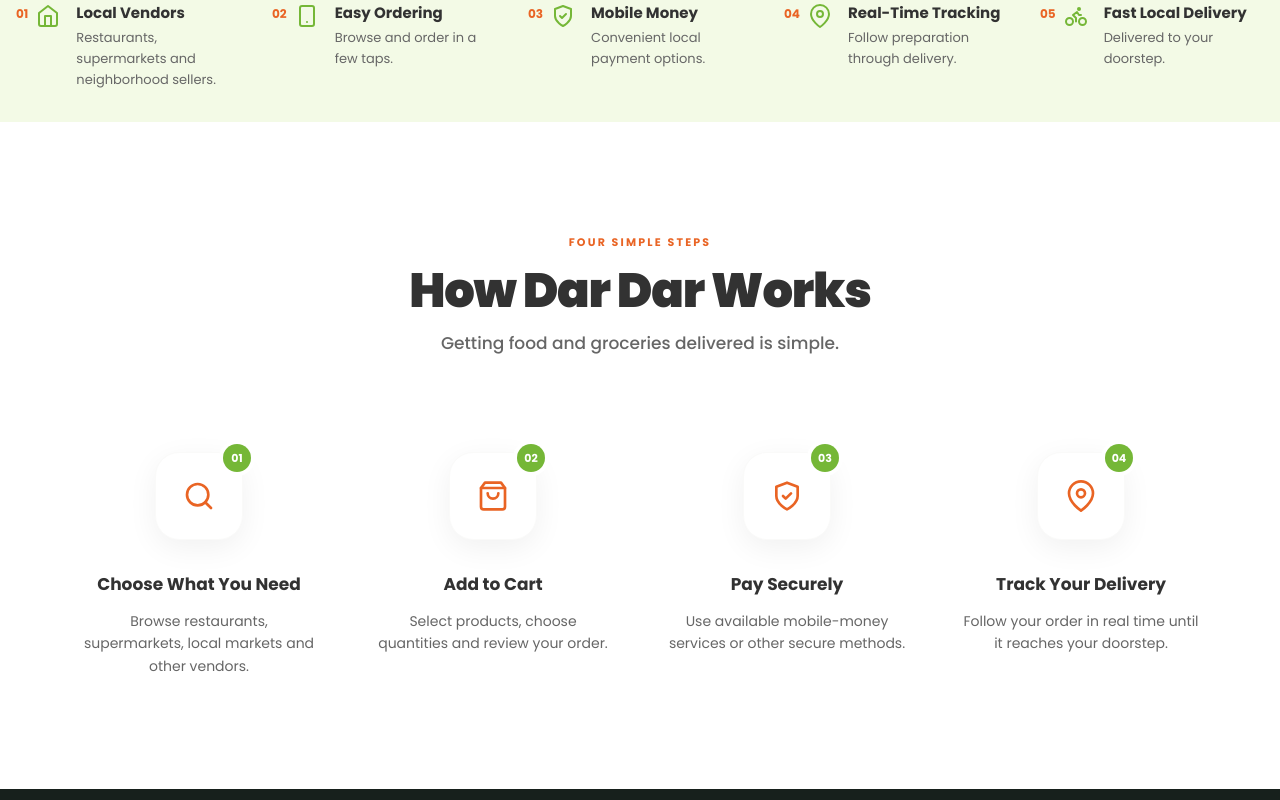
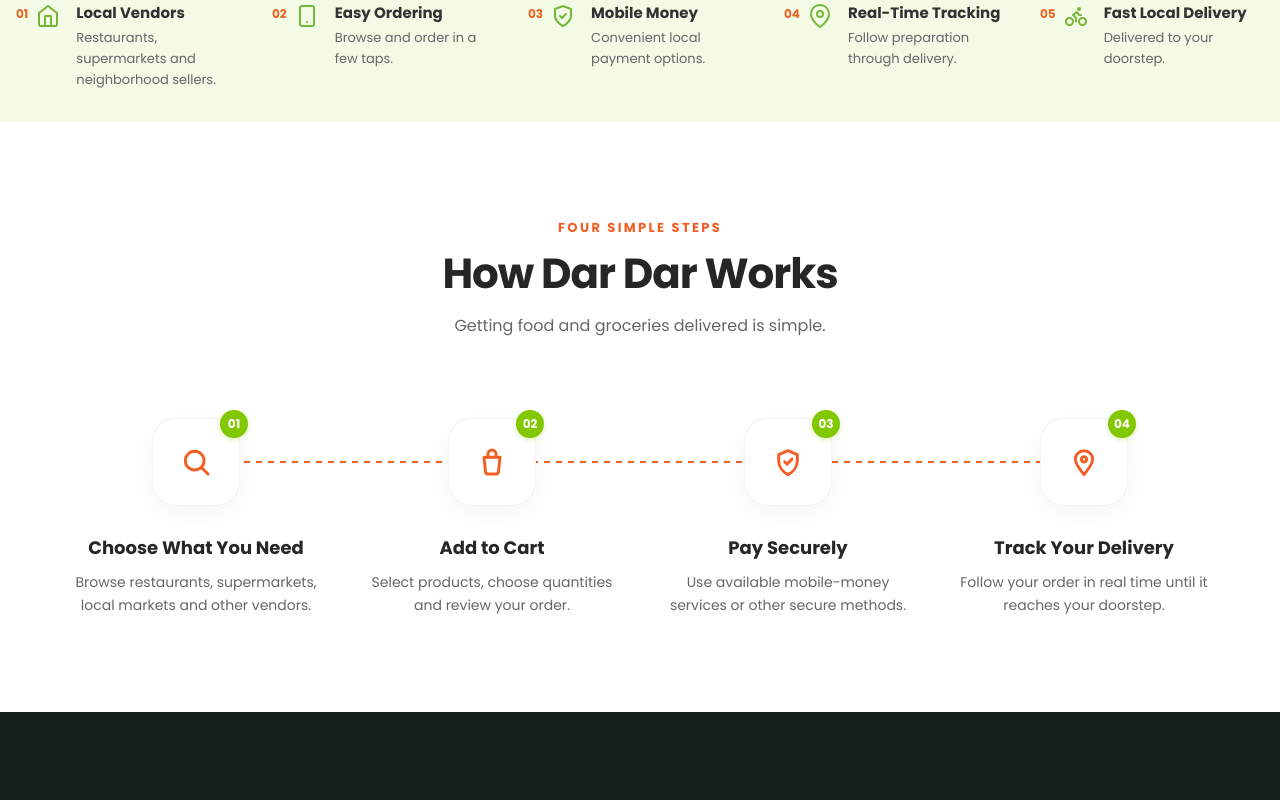
Before and after one commit to hrmrakib/Beboko-Web, a Next.js app: page / in a window 1280 px wide. Shown: the part 960-1760 px from the top of the page. Built offline with nearby package versions, Linux system fonts and the light colour scheme.

Commit message:
feat: add HowItWorks, LocalDelivery, Map, Categories, and Connectivity sections

```diff
--- a/src/components/sections/CategoriesSection.tsx
+++ b/src/components/sections/CategoriesSection.tsx
@@ -9,7 +9,7 @@
 
           {/* Left Side: Content */}
           <div className="order-1">
-            <h2 className="text-[11px] font-bold text-[#E96424] tracking-[0.2em] uppercase mb-4">
+            <h2 className="text-base font-bold text-[#E96424] tracking-[0.2em] uppercase mb-4">
               Shop local
             </h2>
             <h3 className="text-[2.5rem] md:text-5xl font-black text-[#323232] mb-6 leading-[1.6] tracking-tight">
--- a/src/components/sections/HowItWorksSection.tsx
+++ b/src/components/sections/HowItWorksSection.tsx
@@ -1,6 +1,74 @@
 import React from 'react';
 import { Container } from '../layout/Container';
-import { SearchIcon, BagIcon, ShieldCheckIcon, MapPinIcon } from '../ui/Icons';
+
+// Exact Figma SVGs matching stroke, geometry, and color of original design
+function SearchStepIcon({ className = 'w-7 h-7 sm:w-8 sm:h-8 text-[#F35E24]' }: { className?: string }) {
+  return (
+    <svg
+      viewBox="0 0 24 24"
+      fill="none"
+      stroke="currentColor"
+      strokeWidth="2.2"
+      strokeLinecap="round"
+      strokeLinejoin="round"
+      className={className}
+    >
+      <circle cx="11" cy="11" r="7" />
+      <line x1="16.5" y1="16.5" x2="21" y2="21" />
+    </svg>
+  );
+}
+
+function BagStepIcon({ className = 'w-7 h-7 sm:w-8 sm:h-8 text-[#F35E24]' }: { className?: string }) {
+  return (
+    <svg
+      viewBox="0 0 24 24"
+      fill="none"
+      stroke="currentColor"
+      strokeWidth="2.2"
+      strokeLinecap="round"
+      strokeLinejoin="round"
+      className={className}
+    >
+      <path d="M6 8.5h12l-1.2 11.2a1.8 1.8 0 0 1-1.8 1.3H9a1.8 1.8 0 0 1-1.8-1.3L6 8.5z" />
+      <path d="M9 8.5V6a3 3 0 0 1 6 0v2.5" />
+    </svg>
+  );
+}
+
+function ShieldStepIcon({ className = 'w-7 h-7 sm:w-8 sm:h-8 text-[#F35E24]' }: { className?: string }) {
+  return (
+    <svg
+      viewBox="0 0 24 24"
+      fill="none"
+      stroke="currentColor"
+      strokeWidth="2.2"
+      strokeLinecap="round"
+      strokeLinejoin="round"
+      className={className}
+    >
+      <path d="M12 21.5c-4.5-2.2-7-6.5-7-10.5V6.5l7-3 7 3V11c0 4-2.5 8.3-7 10.5z" />
+      <path d="M9.5 11.8l1.8 1.8 3.7-3.8" />
+    </svg>
+  );
+}
+
+function MapPinStepIcon({ className = 'w-7 h-7 sm:w-8 sm:h-8 text-[#F35E24]' }: { className?: string }) {
+  return (
+    <svg
+      viewBox="0 0 24 24"
+      fill="none"
+      stroke="currentColor"
+      strokeWidth="2.2"
+      strokeLinecap="round"
+      strokeLinejoin="round"
+      className={className}
+    >
+      <path d="M12 21.5c-4-4.8-6.5-8.2-6.5-11.5a6.5 6.5 0 1 1 13 0c0 3.3-2.5 6.7-6.5 11.5z" />
+      <circle cx="12" cy="10" r="2" />
+    </svg>
+  );
+}
 
 export function HowItWorksSection() {
   const steps = [
@@ -8,65 +76,100 @@
       id: '01',
       title: 'Choose What You Need',
       description: 'Browse restaurants, supermarkets, local markets and other vendors.',
-      icon: <SearchIcon className="w-8 h-8 text-[#E96424]" />,
+      icon: <SearchStepIcon />,
     },
     {
       id: '02',
       title: 'Add to Cart',
       description: 'Select products, choose quantities and review your order.',
-      icon: <BagIcon className="w-8 h-8 text-[#E96424]" />,
+      icon: <BagStepIcon />,
     },
     {
       id: '03',
       title: 'Pay Securely',
       description: 'Use available mobile-money services or other secure methods.',
-      icon: <ShieldCheckIcon className="w-8 h-8 text-[#E96424]" />,
+      icon: <ShieldStepIcon />,
     },
     {
       id: '04',
       title: 'Track Your Delivery',
       description: 'Follow your order in real time until it reaches your doorstep.',
-      icon: <MapPinIcon className="w-8 h-8 text-[#E96424]" />,
-    }
+      icon: <MapPinStepIcon />,
+    },
   ];
 
   return (
-    <section id="how-it-works" className="py-20 lg:py-28 bg-white">
+    <section id="how-it-works" className="py-16 sm:py-20 lg:py-24 bg-white">
       <Container>
-        <div className="text-center max-w-2xl mx-auto mb-16 lg:mb-24 px-4">
-          <h2 className="text-[11px] font-bold text-[#E96424] tracking-[0.2em] uppercase mb-4">
-            Four Simple Steps
+        {/* Section Header */}
+        <div className="text-center max-w-2xl mx-auto mb-14 sm:mb-16 lg:mb-20 px-4">
+          <p className="text-[12px] sm:text-[13px] font-bold text-[#F35E24] tracking-[0.18em] uppercase mb-2.5">
+            FOUR SIMPLE STEPS
+          </p>
+          <h2 className="text-3xl sm:text-4xl lg:text-[42px] font-bold text-[#262626] mb-3 sm:mb-3.5 tracking-tight leading-tight">
+            How Dar Dar Works
           </h2>
-          <h3 className="text-[2.5rem] md:text-5xl font-black text-[#323232] mb-4 tracking-tight">
-            How Dar Dar Works
-          </h3>
-          <p className="text-[#666666] text-[17px] font-medium">
+          <p className="text-[#666666] text-[15px] sm:text-[16px] font-normal leading-normal">
             Getting food and groceries delivered is simple.
           </p>
         </div>
 
+        {/* Steps Container */}
         <div className="relative max-w-6xl mx-auto">
-          {/* Connecting dashed line - hidden on mobile, visible on lg screens */}
-          <div className="hidden lg:block absolute top-[44px] left-[12%] right-[12%] h-[2px] border-t-2 border-dashed border-[#E96424]/40 -z-10"></div>
+          {/* Desktop Connecting Dashed Line: connects center of Step 1 to center of Step 4 */}
+          <div
+            aria-hidden="true"
+            className="hidden lg:block absolute top-[44px] left-[12.5%] right-[12.5%] -translate-y-1/2 z-0 pointer-events-none"
+          >
+            <svg
+              className="w-full h-[2px] block overflow-visible"
+            >
+              <line
+                x1="0"
+                y1="1"
+                x2="100%"
+                y2="1"
+                stroke="#F35E24"
+                strokeWidth="2"
+                strokeDasharray="6 6"
+              />
+            </svg>
+          </div>
 
-          <div className="grid grid-cols-1 md:grid-cols-2 lg:grid-cols-4 gap-y-12 gap-x-6 relative">
-            {steps.map((step) => (
-              <div key={step.id} className="flex flex-col items-center text-center px-2">
-                <div className="relative mb-8">
-                  {/* Icon Box */}
-                  <div className="w-[88px] h-[88px] bg-white rounded-[24px] shadow-[0_8px_30px_rgb(0,0,0,0.06)] flex items-center justify-center border border-stone-50">
+          {/* Steps Grid */}
+          <div className="grid grid-cols-1 sm:grid-cols-2 lg:grid-cols-4 gap-y-10 sm:gap-y-12 lg:gap-y-0 gap-x-6 lg:gap-x-8 relative z-10">
+            {steps.map((step, index) => (
+              <div key={step.id} className="flex flex-col items-center text-center px-1 sm:px-2 group">
+                {/* Icon Box with Green Badge */}
+                <div className="relative mb-6 sm:mb-7">
+                  <div className="w-[84px] h-[84px] sm:w-[88px] sm:h-[88px] bg-white rounded-[24px] shadow-[0_8px_30px_rgba(0,0,0,0.04)] flex items-center justify-center border border-[#F2F2F2] transition-transform duration-300 group-hover:scale-105">
                     {step.icon}
                   </div>
-                  {/* Number Badge */}
-                  <div className="absolute -top-2 -right-2 w-7 h-7 rounded-full bg-[#75B737] text-white font-bold flex items-center justify-center text-[11px] shadow-sm ring-4 ring-white">
+                  {/* Green Number Badge */}
+                  <div className="absolute -top-1.5 -right-1.5 sm:-top-2 sm:-right-2 w-6 h-6 sm:w-7 sm:h-7 rounded-full bg-[#82C800] text-white font-bold flex items-center justify-center text-[11px] sm:text-xs leading-none shadow-[0_2px_4px_rgba(130,200,0,0.25)]">
                     {step.id}
                   </div>
                 </div>
 
-                <h4 className="text-[17px] font-bold text-[#323232] mb-3">{step.title}</h4>
-                <p className="text-[14px] text-[#666666] leading-[1.6] max-w-[240px] mx-auto">
+                {/* Step Title */}
+                <h3 className="text-base sm:text-[17px] lg:text-[18px] font-bold text-[#262626] mb-2 sm:mb-2.5 whitespace-normal lg:whitespace-nowrap">
+                  {step.title}
+                </h3>
+
+                {/* Step Description */}
+                <p className="text-[13px] sm:text-[14px] text-[#666666] leading-[1.6] max-w-[245px] lg:max-w-[265px] mx-auto font-normal">
                   {step.description}
                 </p>
+
+                {/* Mobile Vertical Connecting Dashed Line between items */}
+                {index < steps.length - 1 && (
+                  <div
+                    aria-hidden="true"
+                    className="sm:hidden flex justify-center mt-6 mb-1 pointer-events-none"
+                  >
+                    <div className="w-0 h-7 border-r-2 border-dashed border-[#F35E24]" />
+                  </div>
+                )}
               </div>
             ))}
           </div>
--- a/src/components/sections/LocalDeliverySection.tsx
+++ b/src/components/sections/LocalDeliverySection.tsx
@@ -20,7 +20,7 @@
         <div className="grid grid-cols-1 md:grid-cols-2 gap-6 lg:gap-8">
 
           {/* Card 1 */}
-          <div className="rounded-[24px] overflow-hidden bg-[#FFF5EE] shadow-[0_4px_20px_rgb(0,0,0,0.03)] group transition-transform hover:-translate-y-1 duration-300">
+          <div className="rounded-[24px] overflow-hidden bg-[#FEEFE9] shadow-[0_4px_20px_rgb(0,0,0,0.03)] group transition-transform hover:-translate-y-1 duration-300">
             <div className="h-[280px] w-full overflow-hidden">
                <img
                  src="/images/rider.png"
@@ -42,7 +42,7 @@
           </div>
 
           {/* Card 2 */}
-          <div className="rounded-[24px] overflow-hidden bg-[#FFF5EE] shadow-[0_4px_20px_rgb(0,0,0,0.03)] group transition-transform hover:-translate-y-1 duration-300">
+          <div className="rounded-[24px] overflow-hidden bg-[#FEEFE9] shadow-[0_4px_20px_rgb(0,0,0,0.03)] group transition-transform hover:-translate-y-1 duration-300">
             <div className="h-[280px] w-full overflow-hidden">
                <img
                  src="/images/delivery-cargo.png"
```
Also changed, not shown: src/components/sections/ConnectivitySection.tsx (+122 -56 lines), src/components/sections/MapSection.tsx (+98 -34 lines), public/images/order-status.png.
